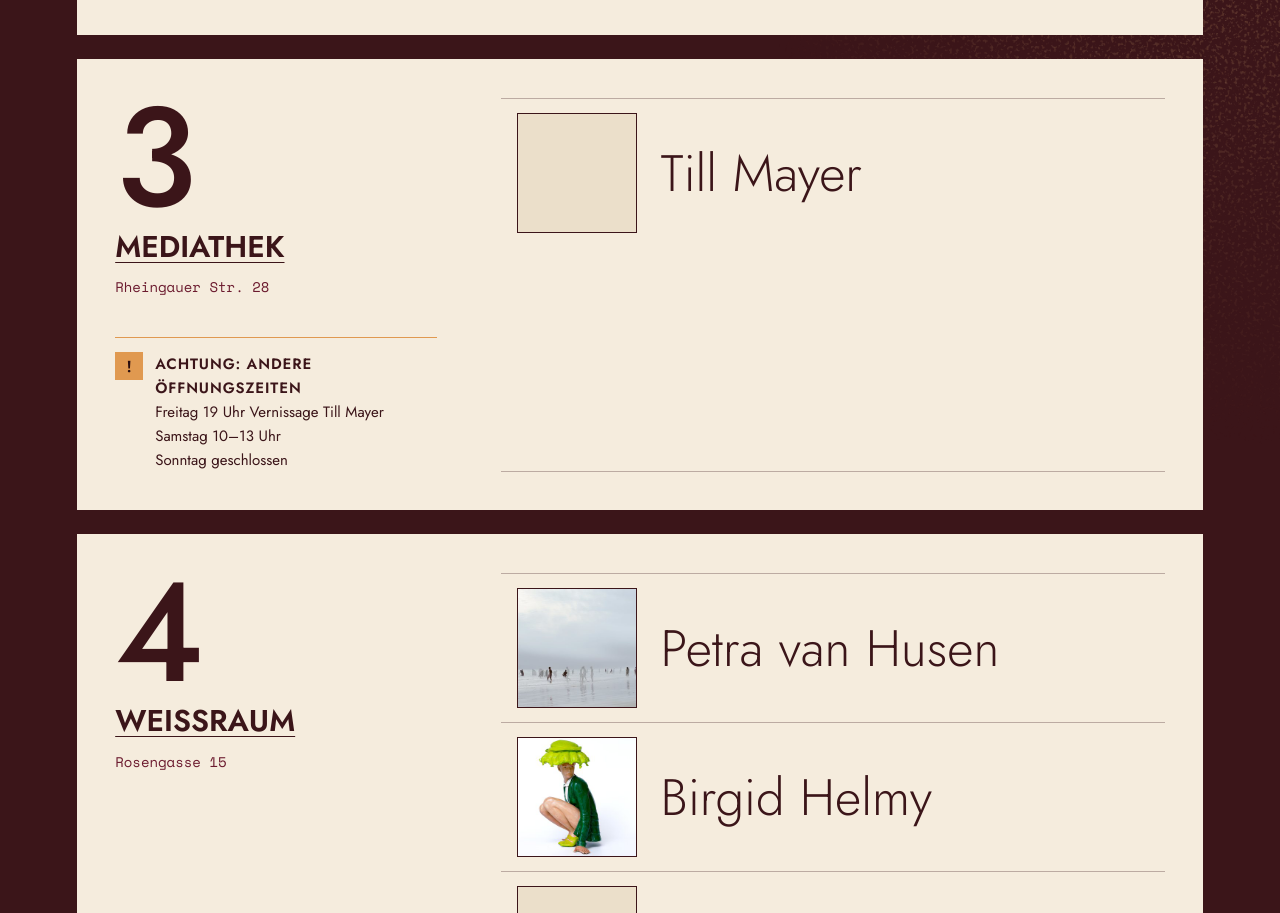
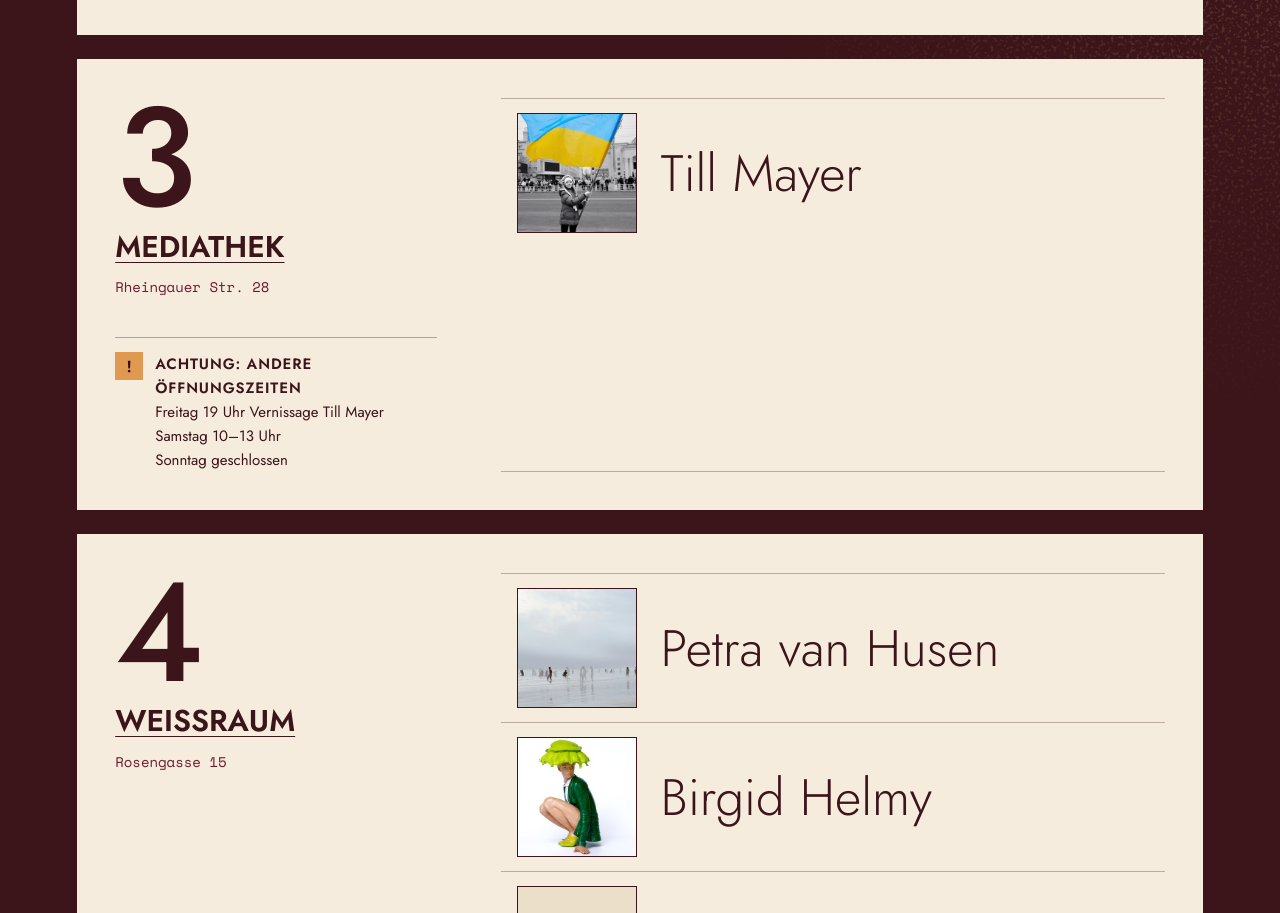
Before and after one commit to weissraum-eltville/kunstrausch, a plain HTML site: page index.html in a window 1280 px wide. Shown: the part 3826-4739 px from the top of the page. Drawn offline with Linux system fonts and the light colour scheme.

Commit message:
Werkbild Till Mayer
Co-Authored-By: Claude Opus 5.5 <noreply@anthropic.com>

```diff
--- a/index.html
+++ b/index.html
@@ -121,7 +121,7 @@
           <div class="versorgung"><div class="hinweis"><i aria-hidden="true">!</i><p><b>Achtung: andere Öffnungszeiten</b><br>Freitag 19 Uhr Vernissage Till Mayer<br>Samstag 10–13 Uhr<br>Sonntag geschlossen</p></div></div>
         </div>
         <ul class="reihen">
-          <li class="row"><div class="thumb"></div><a class="name" href="https://www.tillmayer.de">Till Mayer</a></li>
+          <li class="row"><img class="thumb" src="assets/werke/mayer.jpg" width="320" height="320" alt="Till Mayer, Fotografie: Mädchen mit ukrainischer Flagge" loading="lazy"><a class="name" href="https://www.tillmayer.de">Till Mayer</a></li>
         </ul>
       </article>
 
```
Also changed, not shown: assets/werke/mayer.jpg (added).
